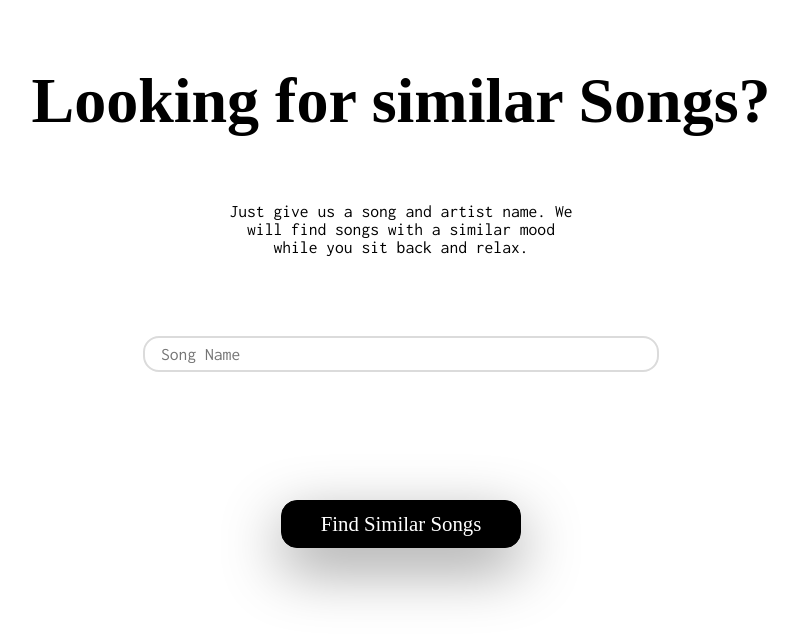
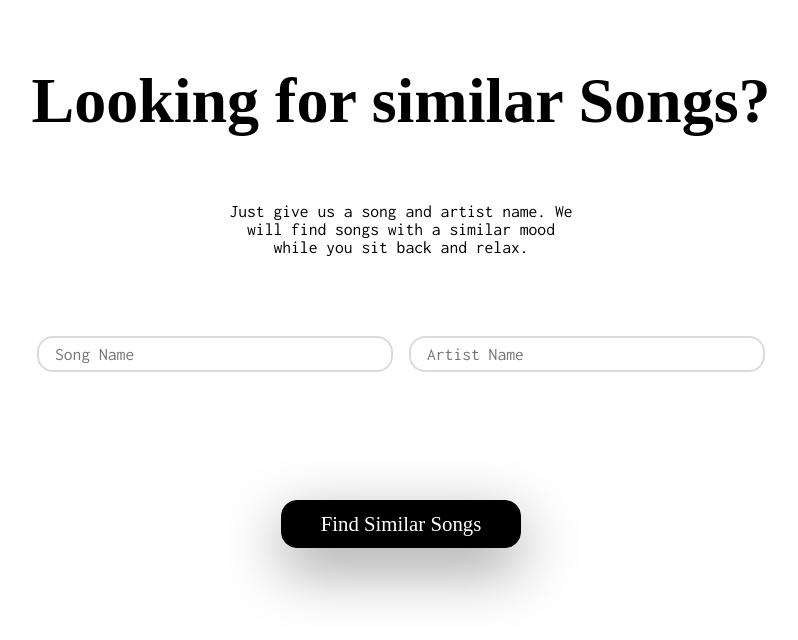
Before and after one commit to Simon-0711/ta_lyrics_sentiment_classification, a React (Create React App) app in the folder frontend/mood_classification/: page / in a window 1280 px wide. Shown: the top 640 px of the page, without its empty margins (239-1037 px from the left). Built offline with nearby package versions, Linux system fonts and the light colour scheme; a web font is replaced by a local one.

Commit message:
Add Artist Name input box

```diff
--- a/frontend/mood_classification/public/style.css
+++ b/frontend/mood_classification/public/style.css
@@ -62,20 +62,21 @@ body {
     border-radius: 1.5rem;
 }
 
-div.songNameInput input {
+div.searchInput input {
     font-family: 'Inconsolata', serif;
     font-weight: 400;
     font-size: 1.1rem;
     color: #3b3b3b;
-    width: 30rem;
+    width: 20rem;
     height: 2rem;
     padding: 0 1rem 0 1rem;
     border-radius: 1rem;
     border: 2px solid #DBDBDB;
     outline: none;
+    margin: 0 0.5rem 0 0.5rem;
 }
 
-div.songNameInput {
+div.searchInput {
     display: block;
     margin-left: auto;
     margin-right: auto;
--- a/frontend/mood_classification/src/components/Main.js
+++ b/frontend/mood_classification/src/components/Main.js
@@ -5,8 +5,10 @@ export default function Main() {
         <div id='mainDiv'>
             <h1 id='mainHeader'>Looking for similar Songs?</h1>
             <p id='lyricsRequest'>Just give us a song and artist name. We will find songs with a similar mood while you sit back and relax. </p>
-            <div class="songNameInput">
-                <input type="text" name="inputLyrics" id="inputLyrics" required spellcheck="false" placeholder='Song Name'></input>
+
+            <div class="searchInput">
+                <input type="text" name="inputSong" id="inputSong" required spellcheck="false" placeholder='Song Name'></input>
+                <input type="text" name="inputArtist" id="inputArtist" required spellcheck="false" placeholder='Artist Name'></input>
             </div>
             <button id='searchSimilarLyricsButton' name="searchLyrics">Find Similar Songs</button>
         </div >
```
